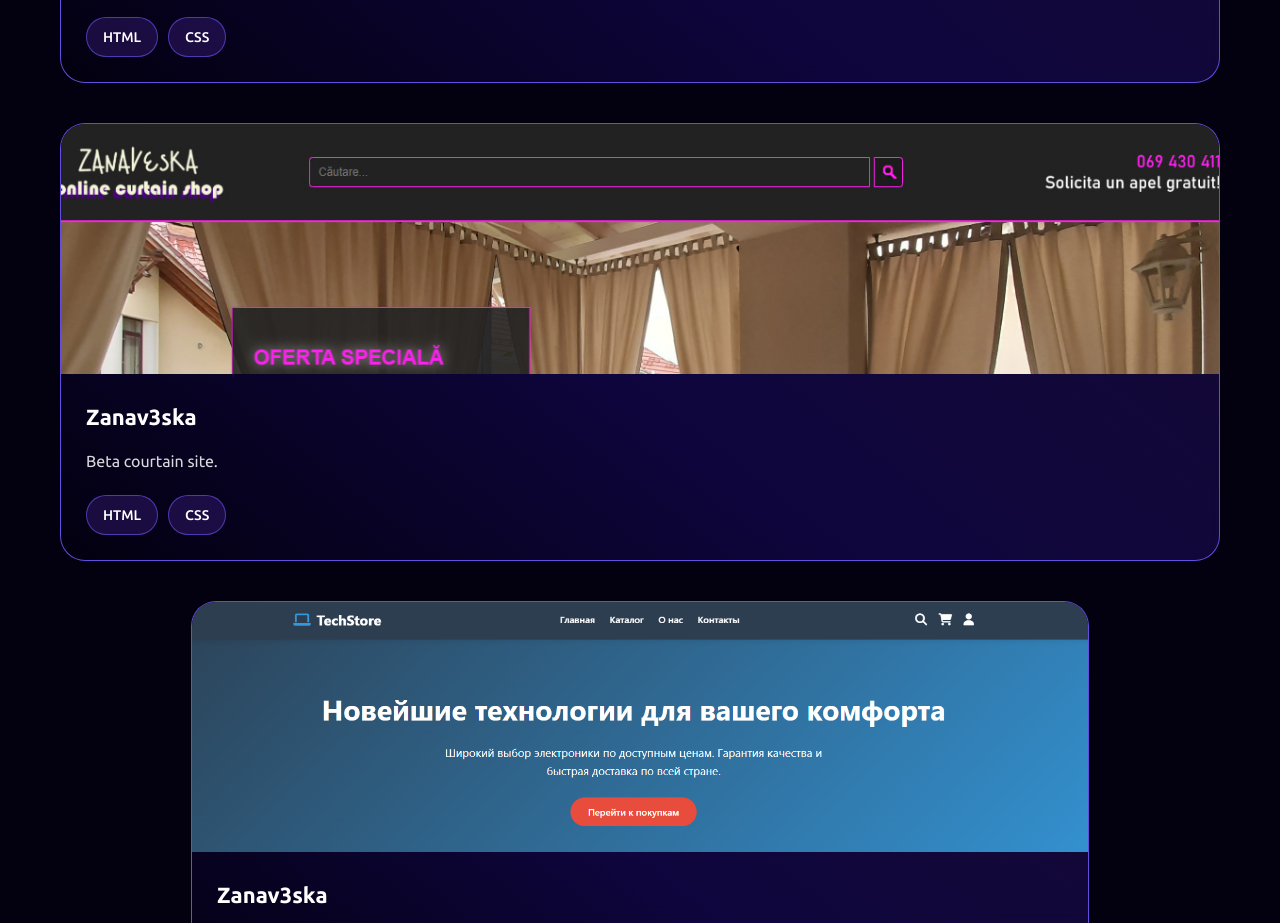
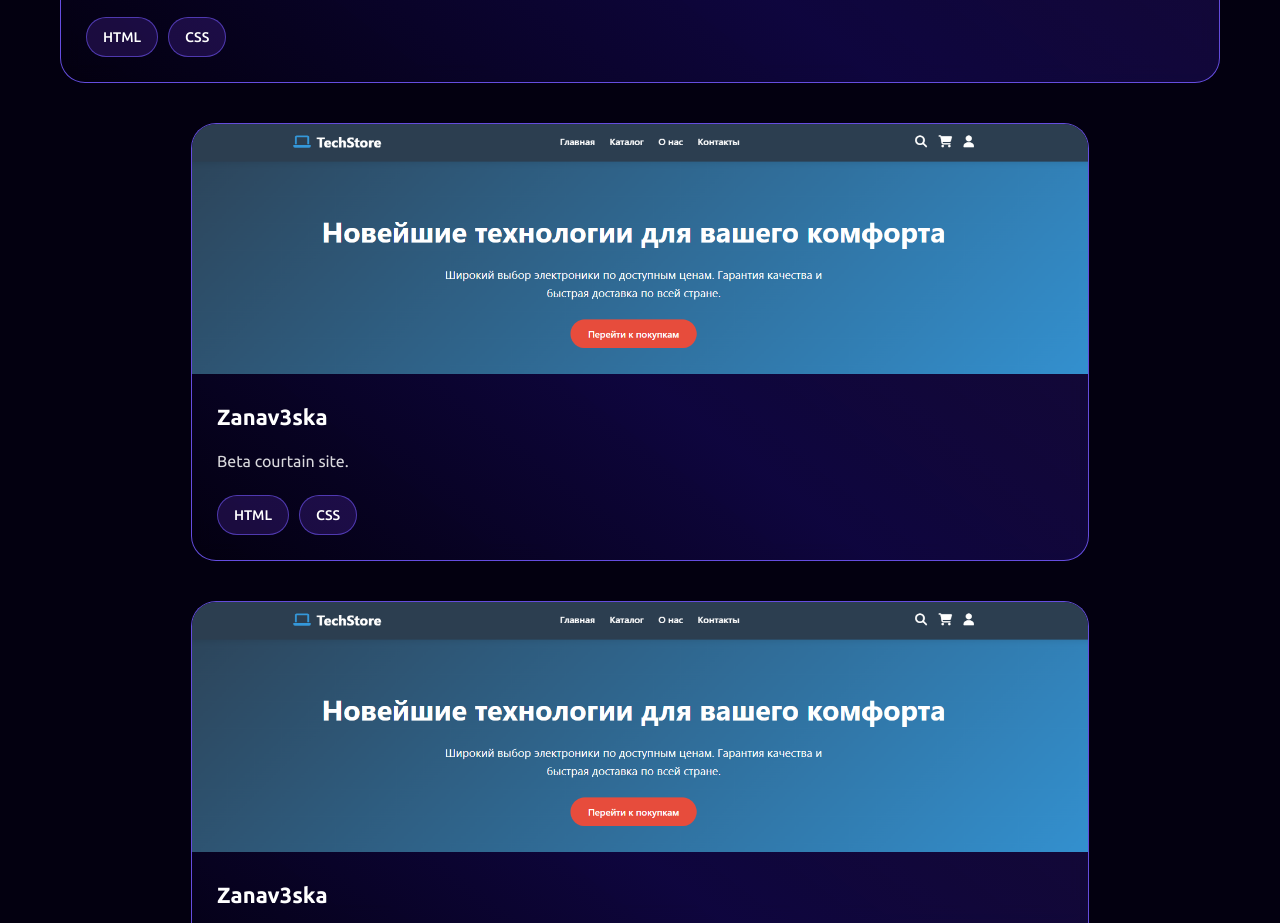
Before and after one commit to andypowered/portfolio, a plain HTML site: page index.html in a window 1280 px wide. Shown: the part 3282-4205 px from the top of the page. Drawn offline with Linux system fonts and the light colour scheme.

Commit message:
Fix HTML formatting and structure

```diff
--- a/index.html
+++ b/index.html
@@ -331,7 +331,7 @@ gaming, or new projects
         <div class="portfolio-grid">
 
             <div class="project-card">
-                <div class="project-image"><img src="images/project2.jpg" alt="projectbanner"
+                <div class="project-image"><img src="images/image.png" alt="projectbanner"
                                                 style="height: 500px; width: 100%">
                     <div class="project-overlay">
                         <div class="project-links">
```
